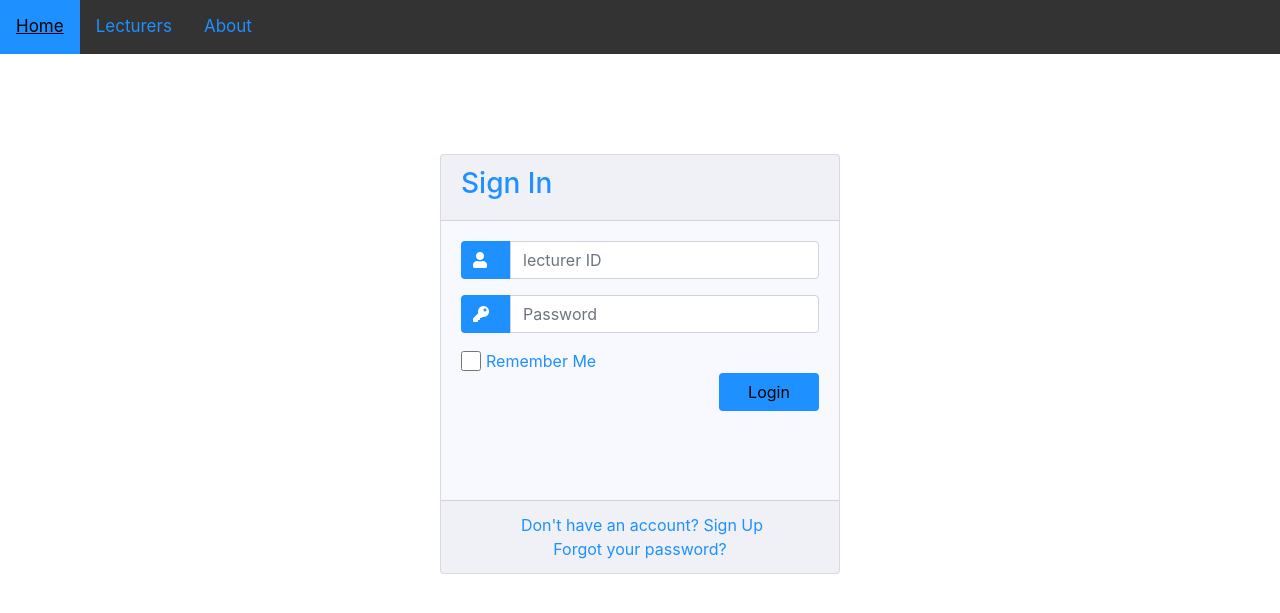
After one commit to abbas67/honours-project, a Flask app: page /lecturersigninpage in a window 1280 px wide. The commit adds this page. Shown: the top 613 px of the page. Run offline with Flask 2, Linux system fonts and the light colour scheme; parts of the project's set-up code (start-up, migrations or seed data) failed here and were passed over; some libraries are stand-ins or nearby versions; some web fonts are replaced.

Commit message:
requirements fixed

```diff
--- a/main.py
+++ b/main.py
@@ -26,6 +26,43 @@ cursor = conn.cursor()
 @app.route("/Home")
 def index():
     return render_template('homepage.html')
+
+
+
+@app.route("/lecturersigninpage")
+def lecturersigninpage():
+
+    return render_template('lecturersignin.html')
+
+
+@app.route("/lecturersignin", methods=['POST'])
+def lecturersignin():
+
+    lecturerid = request.form['lecturerid']
+    password = request.form['Password']
+
+    query = "SELECT * FROM Lecturers WHERE LecturerID=?"
+
+    result = pd.read_sql(query, conn, params=(lecturerid,))
+    lecturerinfo = result.to_dict('records')
+    print(lecturerinfo)
+
+    error = None
+
+    if len(lecturerinfo) != 1:
+        error = "LecturerID or password is incorrect"
+        return render_template('lecturersignin.html', error=error)
+
+    if checkpass(lecturerinfo[0], password) is True:
+
+        return redirect(url_for('lectureman'))
+
+    else:
+        error = "LecturerID or password is incorrect"
+        return render_template('lecturersignin.html', error=error)
+
+
+
 
 
 @app.route("/lecturemanagement")
--- a/requirements.txt
+++ b/requirements.txt
@@ -13,3 +13,4 @@ pyodbc==4.0.27
 SQLAlchemy==1.3.10
 visitor==0.1.3
 Werkzeug==0.16.0
+pandas
--- a/templates/homepage.html
+++ b/templates/homepage.html
@@ -22,7 +22,7 @@
           <div class="card-body">
             <h5 class="card-title">Tools For Lecturers</h5>
             <p class="card-text">Some quick example text to build on the card title and make up the bulk of the card's content.</p>
-            <a href="#" class="btn btn-primary">Lecturer Dashboard</a>
+            <a href="{{ url_for('lecturersigninpage') }}" class="btn btn-primary">Lecturer Dashboard</a>
           </div>
         </div>
 
--- /dev/null
+++ b/templates/lecturersignin.html
@@ -0,0 +1,84 @@
+{% extends "layout.html" %}
+
+{% block head %}
+    <meta charset="UTF-8">
+    <link rel="stylesheet" type="text/css" href="{{ url_for('static', filename='lecturesignin.css') }}">
+
+
+    <title>Login Page</title>
+
+
+	<!--Bootsrap 4 CDN-->
+	<link rel="stylesheet" href="https://stackpath.bootstrapcdn.com/bootstrap/4.1.3/css/bootstrap.min.css" integrity="sha384-MCw98/SFnGE8fJT3GXwEOngsV7Zt27NXFoaoApmYm81iuXoPkFOJwJ8ERdknLPMO" crossorigin="anonymous">
+
+    <!--Fontawesome CDN-->
+	<link rel="stylesheet" href="https://use.fontawesome.com/releases/v5.3.1/css/all.css" integrity="sha384-mzrmE5qonljUremFsqc01SB46JvROS7bZs3IO2EmfFsd15uHvIt+Y8vEf7N7fWAU" crossorigin="anonymous">
+
+    <title>Home</title>
+{% endblock head %}
+
+
+{% block content %}
+
+    <div class="container">
+        <form action="{{ url_for('lecturersignin') }}" method="post">
+            <div class="d-flex justify-content-center h-100">
+                <div class="card">
+                    <div class="card-header">
+                        <h3>Sign In</h3>
+
+                    </div>
+                    <div class="card-body">
+                        <form>
+                            <div class="input-group form-group">
+                                <div class="input-group-prepend">
+                                    <span class="input-group-text"><i class="fas fa-user"></i></span>
+                                </div>
+                                <input type="text" class="form-control" placeholder="lecturer ID" name="lecturerid" required>
+
+                            </div>
+
+                            <div class="input-group form-group">
+                                <div class="input-group-prepend">
+                                    <span class="input-group-text"><i class="fas fa-key"></i></span>
+                                </div>
+                                <input type="password" class="form-control" placeholder="Password" name="Password" required>
+
+                            </div>
+
+                            <div class="row align-items-center remember">
+                                <input type="checkbox">Remember Me
+                            </div>
+                            <div class="form-group">
+                                <input type="submit" value="Login" class="btn float-right login_btn">
+                            </div>
+                        </form>
+
+                        {% if error %}
+                            <p class="error"><strong>Error:</strong> {{ error }}
+                        {% endif %}
+                    </div>
+                    <div class="card-footer">
+                        <div class="d-flex justify-content-center links">
+                            <a href="#" style="color:dodgerblue" >Don't have an account? Sign Up</a>
+                        </div>
+                        <div class="d-flex justify-content-center">
+                            <a href="#" style="color:dodgerblue">Forgot your password?</a>
+                        </div>
+                    </div>
+                </div>
+            </div>
+            </form>
+    </div>
+
+
+
+{% endblock content %}
+
+{% block scripts %}
+{{ super() }}
+
+{% endblock scripts %}
+
+
+</html>
```
Also changed, not shown: static/lecturersignin.css (added).
